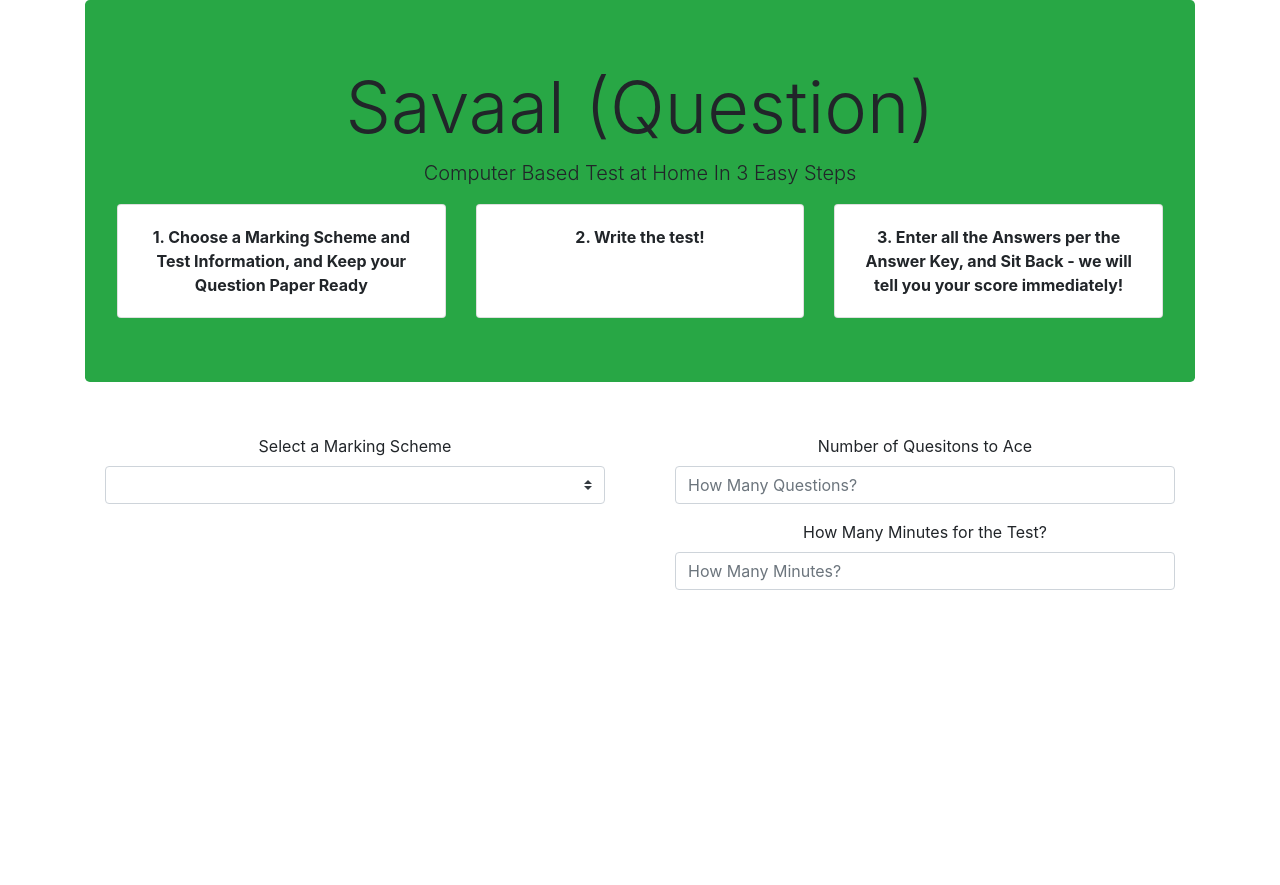
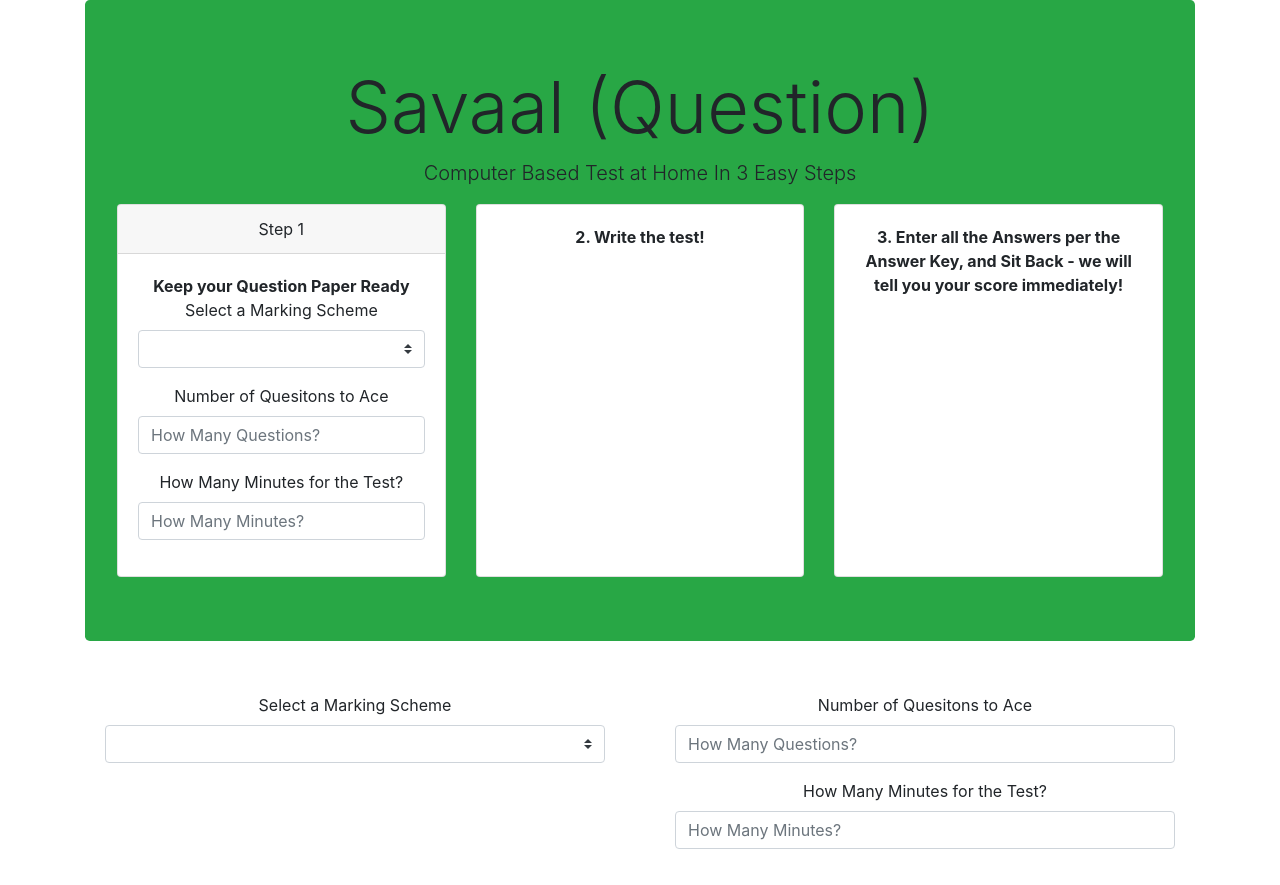
Before and after one commit to anirudhRowjee/savaal, a Vue app: page / in a window 1280 px wide. Before the commit the page ends 800 px from the top, so only its background shows below. Built offline with nearby package versions, Linux system fonts and the light colour scheme.

Commit message:
FIXED: select option not working on chromium

```diff
--- a/src/main.js
+++ b/src/main.js
@@ -26,7 +26,7 @@ Vue.component('font-awesome-icon', FontAwesomeIcon)
 
 Vue.use(BootstrapVue)
 
-Vue.config.productionTip = true
+Vue.config.productionTip = false
 
 new Vue({
   router,
--- a/src/views/Home.vue
+++ b/src/views/Home.vue
@@ -8,10 +8,91 @@
         bg-variant='success'
         >
         <b-card-group deck>
-          <b-card>
+          <b-card header='Step 1'>
             <strong>
-              1. Choose a Marking Scheme and Test Information, and Keep your Question Paper Ready
+              Keep your Question Paper Ready
             </strong>
+
+              <b-form-group
+                label='Select a Marking Scheme'
+                label-for='markingschemeselector'
+                >
+                <b-form-select @change='handleSelect' id='markingschemeselector' v-if='globalmarkingschemes' v-model='test.getMarkingScheme' >
+                  <b-form-select-option
+                    v-for='ms in globalmarkingschemes'
+                    :key='ms.name'
+                    :value='ms.name'
+                    >
+                    {{ ms.name }}
+                  </b-form-select-option>
+                    <b-form-select-option value='custom' @select='changeReadonlyStatus(false)'
+                                          @click ='changeReadonlyStatus(false)' selected>
+                      Custom
+                    </b-form-select-option>
+                </b-form-select>
+              </b-form-group>
+
+              <b-form-group
+                label='Marks for Correct Answer'
+                label-for='correctmarks_input'
+                v-if='msSelected'
+                >
+                <b-input-group id='correctmarks_input' prepend='Add' append='Marks'>
+                  <b-form-input
+                    required
+                    placeholder='Marks for Correct Answer ( Eg 1, 4 )'
+                    type='number'
+                    min=0
+                    :readonly='msEditable'
+                    v-model=test.markingScheme.correct
+                    />
+                </b-input-group>
+              </b-form-group>
+              <b-form-group label='Marks Deducted for incorrect answer'
+                            label-for='incorrectmarks_input'
+                            v-if='msSelected'
+                            >
+                <b-input-group d='incorrectmarks_input' prepend='Remove' append='Marks'>
+                  <b-form-input
+                    required
+                    placeholder='Marks for incorrect Answer ( Eg 1, 4 )'
+                    type='number'
+                    min=0
+                    :readonly='msEditable'
+                    v-model='test.markingScheme.incorrect'
+                    />
+                </b-input-group>
+              </b-form-group>
+
+              <b-form-group label='Number of Quesitons to Ace' label-for='nq-input'>
+                <b-form-input
+                  required
+                  type='number'
+                  min=0
+                  id='nq-input'
+                  placeholder="How Many Questions?"
+                  v-model='test.n_questions'
+                  />
+              </b-form-group>
+              <b-form-group label='How Many Minutes for the Test?' label-for='tq-input'>
+                <b-form-input
+                  required
+                  type='number'
+                  id='tq-input'
+                  placeholder="How Many Minutes?"
+                  min=0
+                  v-model='test.time'
+                  />
+              </b-form-group>
+              <b-form-group
+                :label='getMarkingSchemeLabel()'
+                label-for='start-cta-button'
+                v-if='test.markingScheme.correct && test.markingScheme.incorrect'
+                >
+                <b-btn id='start-cta-button' @click='submitTest' variant='success'> Let's Go Practice! </b-btn>
+              </b-form-group>
+
+
           </b-card>
           <b-card>
             <strong>
@@ -35,18 +116,16 @@
                 label='Select a Marking Scheme'
                 label-for='markingschemeselector'
                 >
-                <b-form-select id='markingschemeselector' v-if='globalmarkingschemes' v-model='test.getMarkingScheme' >
+                <b-form-select @change='handleSelect' id='markingschemeselector' v-if='globalmarkingschemes' v-model='test.getMarkingScheme' >
                   <b-form-select-option
                     v-for='ms in globalmarkingschemes'
                     :key='ms.name'
                     :value='ms.name'
-                    @select="handleSelect(ms)"
-                    @click.native="handleSelect(ms)"
                     >
                     {{ ms.name }}
                   </b-form-select-option>
                     <b-form-select-option value='custom' @select='changeReadonlyStatus(false)'
-                                          @click.native ='changeReadonlyStatus(false)' selected>
+                                          @click ='changeReadonlyStatus(false)' selected>
                       Custom
                     </b-form-select-option>
                 </b-form-select>
@@ -116,7 +195,7 @@
                 label-for='start-cta-button'
                 v-if='test.markingScheme.correct && test.markingScheme.incorrect'
                 >
-                <b-btn id='start-cta-button' @click.native='submitTest' variant='success'> Let's Go Practice! </b-btn>
+                <b-btn id='start-cta-button' @click='submitTest' variant='success'> Let's Go Practice! </b-btn>
               </b-form-group>
               </b-form>
           </b-card-body>
@@ -181,12 +260,26 @@ export default {
       -${this.test.markingScheme.incorrect})`
     },
 
-    handleSelect(markingScheme){
-      console.log(markingScheme)
-      this.msSelected = true
-      this.test.markingScheme.correct = markingScheme.correct
-      this.test.markingScheme.incorrect = markingScheme.incorrect
-      this.changeReadonlyStatus(true)
+    getMarkingSchemeByLabel(label){
+      return this.globalmarkingschemes.filter(ms => ms.name == label)[0]
+    },
+
+    handleSelect(id){
+      console.log(id)
+      if (id == 'custom' ){
+        // custom - allow editable field
+        this.msSelected = true
+        this.test.markingScheme.correct = 0
+        this.test.markingScheme.incorrect = 0
+        this.changeReadonlyStatus(false)
+      } else {
+        var localMSCopy = this.getMarkingSchemeByLabel(id)
+        // console.log(localMSCopy)
+        this.msSelected = true
+        this.test.markingScheme.correct = localMSCopy.correct
+        this.test.markingScheme.incorrect = localMSCopy.incorrect
+        this.changeReadonlyStatus(true)
+      }
     },
 
     throwToEval(){
```
